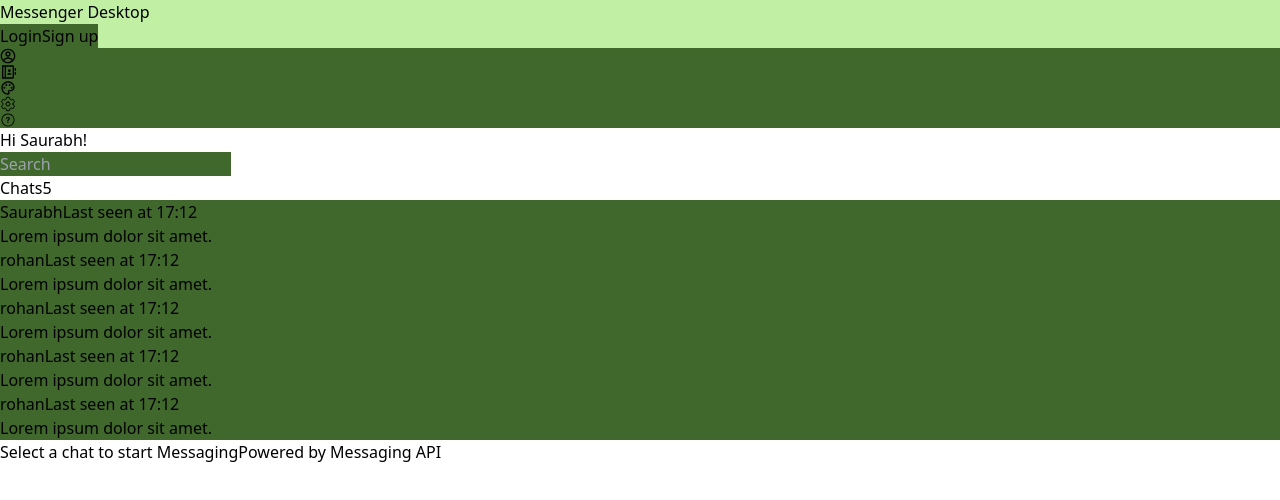
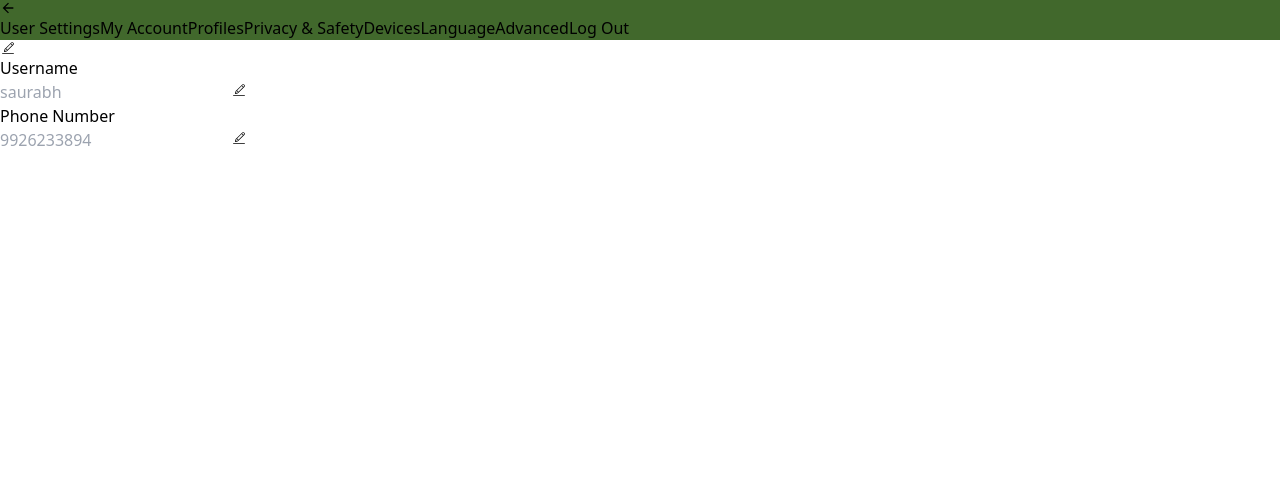
Before and after one commit to Saurabh254/messaging-app-replica, a React (Vite) app: page /settings in a window 1280 px wide. Shown: the top 500 px of the page. Built offline with nearby package versions, Linux system fonts and the light colour scheme.

Commit message:
restructure with react router (#1)
* soidj

* Added react router dom library

* moved functionality to src/components/router/root.tsx

* changed header path

* Added common methods

* changed file structure

```diff
--- a/package.json
+++ b/package.json
@@ -12,7 +12,8 @@
   "dependencies": {
     "react": "^18.2.0",
     "react-dom": "^18.2.0",
-    "react-icons": "^4.12.0"
+    "react-icons": "^4.12.0",
+    "react-router-dom": "^6.21.3"
   },
   "devDependencies": {
     "@types/react": "^18.2.43",
--- a/src/App.tsx
+++ b/src/App.tsx
@@ -1,21 +1,10 @@
-import ReactDOM from 'react-dom/client';
-import Header from './components/Header/Header';
-import MainView from './components/MainView/MainView';
-import React from 'react';
+import ReactDOM from "react-dom/client";
+import React from "react";
+import router from "./components/router/root";
+import { RouterProvider, createBrowserRouter } from "react-router-dom";
 
-
-const App = () => {
-    return (
-        <React.Fragment>
-            <Header />
-            <MainView />
-        </React.Fragment>
-    );
-}
-
-
-
-const root = ReactDOM.createRoot(document.getElementById('root'))
-
-
-root.render(<App />)
+ReactDOM.createRoot(document.getElementById("root")).render(
+    <React.StrictMode>
+        <RouterProvider router={router} />
+    </React.StrictMode>
+);
--- a/src/components/Header/Header.tsx
+++ b/src/components/common/Header/Header.tsx
@@ -1,4 +1,4 @@
-import { colors } from "../../colors";
+import { colors } from "../../../colors";
 
 
 const Header = () => {
--- a/src/components/MainView/MainView.tsx
+++ b/src/components/router/HomeScreen/MainView.tsx
@@ -3,7 +3,7 @@
 import { useState } from "react";
 import { createContext } from "react";
 import { useContext } from "react";
-import { colors } from "../../colors";
+import { colors } from "../../../colors";
 
 
 export const UserContext = createContext();
--- a/src/components/MainView/_ChatScreen.tsx
+++ b/src/components/router/HomeScreen/_ChatScreen.tsx
@@ -1,5 +1,5 @@
 import { FaArrowLeft } from "react-icons/fa";
-import { colors } from "../../colors";
+import { colors } from "../../../colors";
 import { IoMdMore } from 'react-icons/io';
 import { IoSearch } from "react-icons/io5";
 import { MdAdd } from 'react-icons/md';
--- a/src/components/MainView/_Sidebar.tsx
+++ b/src/components/router/HomeScreen/_Sidebar.tsx
@@ -1,4 +1,4 @@
-import { colors } from "../../colors";
+import { colors } from "../../../colors";
 import { RiContactsBookLine } from "react-icons/ri";
 import { IoSettingsOutline } from "react-icons/io5";
 import { CgProfile } from "react-icons/cg";
@@ -6,6 +6,8 @@
 import { UserContext } from "./MainView";
 import { useContext, useEffect } from "react";
 import { MdOutlineColorLens } from "react-icons/md";
+import { Link } from "react-router-dom";
+
 
 const People = ({ chatScreenPersonId, userInfo }) => {
     const { chatPerson } = useContext(UserContext);
@@ -48,11 +50,11 @@
     return (<div className="w-1/4 h-[100%-1rem] border-l-4 border-y-4 flex min-w-[350px]" style={{ borderColor: colors.secondary }}>
 
         <div className="text-2xl [&>*]:my-4 [&>*]:mx-2 text-white flex flex-col items-baseline pr-2" style={{ backgroundColor: colors.secondary }}>
-            <CgProfile />
-            <RiContactsBookLine />
-            <MdOutlineColorLens />
-            <IoSettingsOutline />
-            <IoIosHelpCircleOutline />
+            <Link to="" ><CgProfile /></Link>
+            <Link to="" ><RiContactsBookLine /></Link>
+            <Link to={""}><MdOutlineColorLens /></Link>
+            <Link to="/settings" ><IoSettingsOutline /></Link>
+            <Link to="" ><IoIosHelpCircleOutline /></Link>
         </div>
         <div className="flex flex-col items-center w-full">
 
--- /dev/null
+++ b/src/components/router/HomeScreen/base.tsx
@@ -0,0 +1,14 @@
+import Header from "../../common/Header/Header"
+import MainView from "./MainView"
+
+const HomeScreen = () => {
+    return (
+        <>
+        <Header />
+        <MainView />
+        </>
+    )
+}
+
+
+export default HomeScreen;
--- /dev/null
+++ b/src/components/router/root.tsx
@@ -0,0 +1,18 @@
+import { createBrowserRouter } from "react-router-dom";
+import HomeScreen from "./HomeScreen/base";
+import SettingsPage from "./settings/Settings";
+import {LoggedInUser} from "../../utils/loggedInUser.js";
+
+const router = createBrowserRouter([
+    {
+        path: "/",
+        element: <HomeScreen />
+    },
+    {
+        path: "/settings",
+        element: <SettingsPage loggedInUser={LoggedInUser}/>
+    }
+])
+
+
+export default router;
--- /dev/null
+++ b/src/components/router/settings/Settings.tsx
@@ -0,0 +1,58 @@
+import { CiEdit } from "react-icons/ci";
+import { colors } from "../../../colors";
+import { Link } from "react-router-dom";
+import { IoMdArrowBack } from "react-icons/io";
+
+
+const SettingsPage = ({loggedInUser}) => {
+    return (
+        <div className="flex justify-between w-full h-full gap-8">
+            <div className="flex flex-col items-start w-1/6 [&>*]:px-4 [&>*]:py-2 min-w-[250px] [&>*]:w-full text-center text-white" style={{backgroundColor: colors.secondary}} >
+                <div className="w-full my-2"><Link to='/'><IoMdArrowBack className='text-2xl'/></Link></div>
+                <span className=" border-b-2 mb-2 font-semibold">User Settings</span>
+                <button >My Account</button>
+                <button >Profiles</button>
+                <button >Privacy & Safety</button>
+                <button >Devices</button>
+                <button >Language</button>
+                <button className="hover:text-gray-400">Advanced</button>
+                <button >Log Out</button>
+            </div>
+            <div className="w-5/6 h-full items-center flex flex-col p-8">
+                <div className="w-[300px] h-[300px] rounded-full bg-white border-2 border-black overflow-hidden">
+                    <CiEdit className='w-full h-full p-[130px] hidden hover:'/>
+                </div>
+                <div>
+                    <div className="my-8">
+                        <span className="mx-2 text-xs block my-2">Username</span>
+                        <div className="p-2 bg-white text-black rounded-xl pr-0 w-fit flex pl-4 border-2">
+
+                        <input className="outline-none" placeholder={loggedInUser.name} id='username'/>
+                        <button className="px-4 block" onClick={()=>{
+                            document.getElementById('username')?.focus()
+                        }}>
+                            <CiEdit className="text-xl"/>
+
+                        </button>
+                            </div>
+                    </div>
+                    <div className="my-2">
+                        <span className="mx-2 text-xs block my-2">Phone Number</span>
+                        <div className="p-2 bg-white text-black rounded-xl pr-0 w-fit flex pl-4 border-2">
+
+                        <input className="outline-none" placeholder={loggedInUser.phoneNumber} id='phonenumber'/>
+                        <button className="px-4 block" onClick={()=>{
+                            document.getElementById('phonenumber')?.focus()
+                        }}>
+                            <CiEdit className="text-xl"/>
+
+                        </button>
+                            </div>
+                    </div>
+                </div>
+            </div>
+        </div>
+    )
+}
+
+export default SettingsPage;
--- /dev/null
+++ b/src/utils/loggedInUser.js
@@ -0,0 +1,5 @@
+export const LoggedInUser = {
+    name: "saurabh",
+    id: "JF9DKEPE9AQM",
+    phoneNumber: 9926233894,
+}
```
Also changed, not shown: src/components/settings/home.tsx (added), 1 other file (tests, documents, lock files or other folders).
